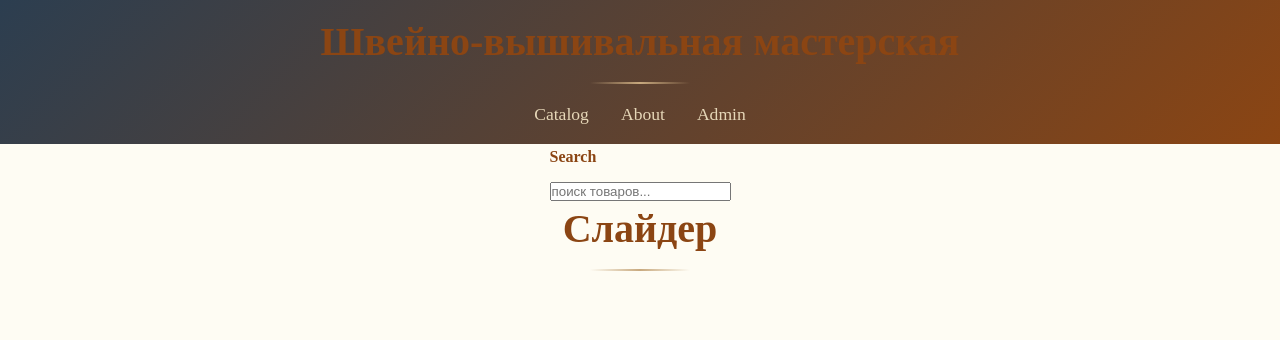
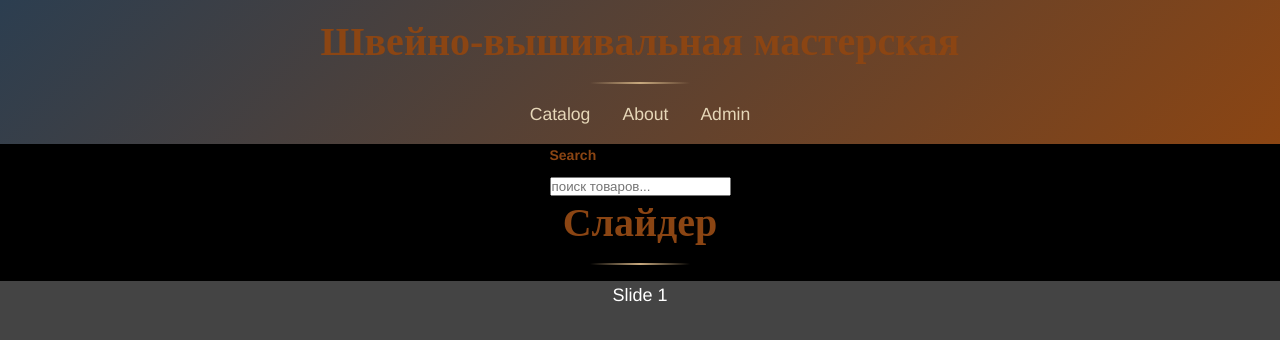
Before and after one commit to sseezov/nextjs-n-store, a Next.js app: page / in a window 1280 px wide. Shown: the top 340 px of the page. Built offline with nearby package versions, Linux system fonts and the light colour scheme.

Commit message:
add swiper

```diff
--- a/app/(public)/page.tsx
+++ b/app/(public)/page.tsx
@@ -1,3 +1,4 @@
+import Swiper from "./../ui/public/swiper";
 import Search from "../ui/search";
 
 export default function Home() {
@@ -5,6 +6,7 @@ export default function Home() {
     <>
       <Search placeholder="поиск товаров..." />
       <h1>Слайдер</h1>
+      <Swiper/>
     </>
   );
 }
--- a/app/globals.css
+++ b/app/globals.css
@@ -348,3 +348,49 @@ textarea {
 .hidden {
   display: none;
 }
+
+/* swiper */
+#app {
+  height: 100%;
+}
+html,
+body {
+  position: relative;
+  height: 100%;
+}
+
+body {
+  background: #000;
+  font-family:
+    Helvetica Neue,
+    Helvetica,
+    Arial,
+    sans-serif;
+  font-size: 14px;
+  color: #fff;
+  margin: 0;
+  padding: 0;
+}
+
+.swiper {
+  width: 100%;
+  height: 100%;
+}
+
+.swiper-slide {
+  text-align: center;
+  font-size: 18px;
+  background: #444;
+
+  /* Center slide text vertically */
+  display: flex;
+  justify-content: center;
+  align-items: center;
+}
+
+.swiper-slide img {
+  display: block;
+  width: 100%;
+  height: 100%;
+  object-fit: cover;
+}
--- /dev/null
+++ b/app/ui/public/swiper.tsx
@@ -0,0 +1,21 @@
+'use client'
+import { Swiper, SwiperSlide } from 'swiper/react';
+// @ts-expect-error типы не работают с этим свайпером
+import 'swiper/css';
+
+export default function swiper() {
+  return (
+    <Swiper className="mySwiper"
+    >
+      <SwiperSlide>Slide 1</SwiperSlide>
+      <SwiperSlide>Slide 2</SwiperSlide>
+      <SwiperSlide>Slide 3</SwiperSlide>
+      <SwiperSlide>Slide 4</SwiperSlide>
+      <SwiperSlide>Slide 5</SwiperSlide>
+      <SwiperSlide>Slide 6</SwiperSlide>
+      <SwiperSlide>Slide 7</SwiperSlide>
+      <SwiperSlide>Slide 8</SwiperSlide>
+      <SwiperSlide>Slide 9</SwiperSlide>
+    </Swiper>
+  );
+};
--- a/package.json
+++ b/package.json
@@ -14,12 +14,14 @@
     "postgres": "^3.4.7",
     "react": "19.2.0",
     "react-dom": "19.2.0",
+    "swiper": "^12.0.3",
     "use-debounce": "^10.0.6"
   },
   "devDependencies": {
     "@types/node": "^20",
     "@types/react": "^19",
     "@types/react-dom": "^19",
+    "@types/swiper": "^6.0.0",
     "eslint": "^9",
     "eslint-config-next": "16.0.1",
     "typescript": "^5"
```
Also changed, not shown: 1 other file (tests, documents, lock files or other folders).
